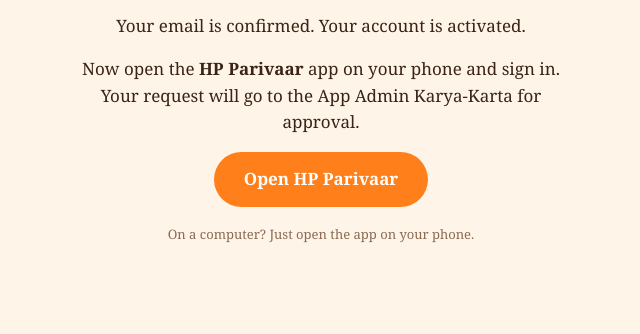
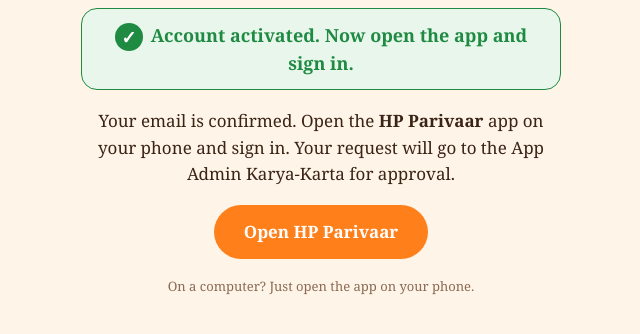
Before and after one commit to nayanchapla/hpp-legal, a plain HTML site: page activated/index.html in a window 1280 px wide. Shown: the part 218-552 px from the top of the page, without its empty margins (319-959 px from the left). Drawn offline with Linux system fonts and the light colour scheme.

Commit message:
Activated page: green success message

```diff
--- a/activated/index.html
+++ b/activated/index.html
@@ -13,6 +13,8 @@
     p { font-size: 17px; line-height: 1.55; }
     a.b { display: inline-block; background: #FF7F1A; color: #fff; text-decoration: none; padding: 14px 30px; border-radius: 999px; font-weight: 700; }
     .muted { font-size: 13px; color: #8A6A52; }
+    .good { background: #E8F6EC; border: 1px solid #1F8A42; color: #1F8A42; border-radius: 16px; padding: 14px 16px; font-weight: 700; font-size: 18px; line-height: 1.35; margin: 0 0 18px; }
+    .tick { display: inline-block; width: 28px; height: 28px; line-height: 28px; border-radius: 50%; background: #1F8A42; color: #fff; font-size: 18px; margin-right: 8px; vertical-align: middle; }
     .err { display: none; }
     body.is-error .ok { display: none; }
     body.is-error .err { display: block; }
@@ -23,9 +25,9 @@
     <img src="https://hfrfpxbityfmpurdzjcy.supabase.co/storage/v1/object/public/brand/murti-round-bhagva.png" alt="Hariprabodham" />
     <div class="ok">
       <h1>Jay Swaminarayan</h1>
-      <p>Your email is confirmed. Your account is activated.</p>
-      <p>Now open the <strong>HP Parivaar</strong> app on your phone and sign in. Your request will go to the App Admin Karya-Karta for approval.</p>
-      <p><a class="b" href="hariprabodhamparivaar://home">Open HP Parivaar</a></p>
+      <p class="good"><span class="tick">&#10003;</span>Account activated. Now open the app and sign in.</p>
+      <p>Your email is confirmed. Open the <strong>HP Parivaar</strong> app on your phone and sign in. Your request will go to the App Admin Karya-Karta for approval.</p>
+      <p><a class="b" id="open-app" href="hariprabodhamparivaar://home?activated=1">Open HP Parivaar</a></p>
       <p class="muted">On a computer? Just open the app on your phone.</p>
     </div>
     <div class="err">
@@ -40,6 +42,9 @@
       var hash = new URLSearchParams((location.hash || '').replace(/^#/, ''));
       var query = new URLSearchParams(location.search || '');
       var error = hash.get('error_description') || hash.get('error') || query.get('error_description') || query.get('error');
+      if (!error && /iPhone|iPad|iPod|Android/i.test(navigator.userAgent)) {
+        setTimeout(function () { location.href = 'hariprabodhamparivaar://home?activated=1'; }, 700);
+      }
       if (error) {
         document.body.classList.add('is-error');
         var node = document.getElementById('err-msg');
```
